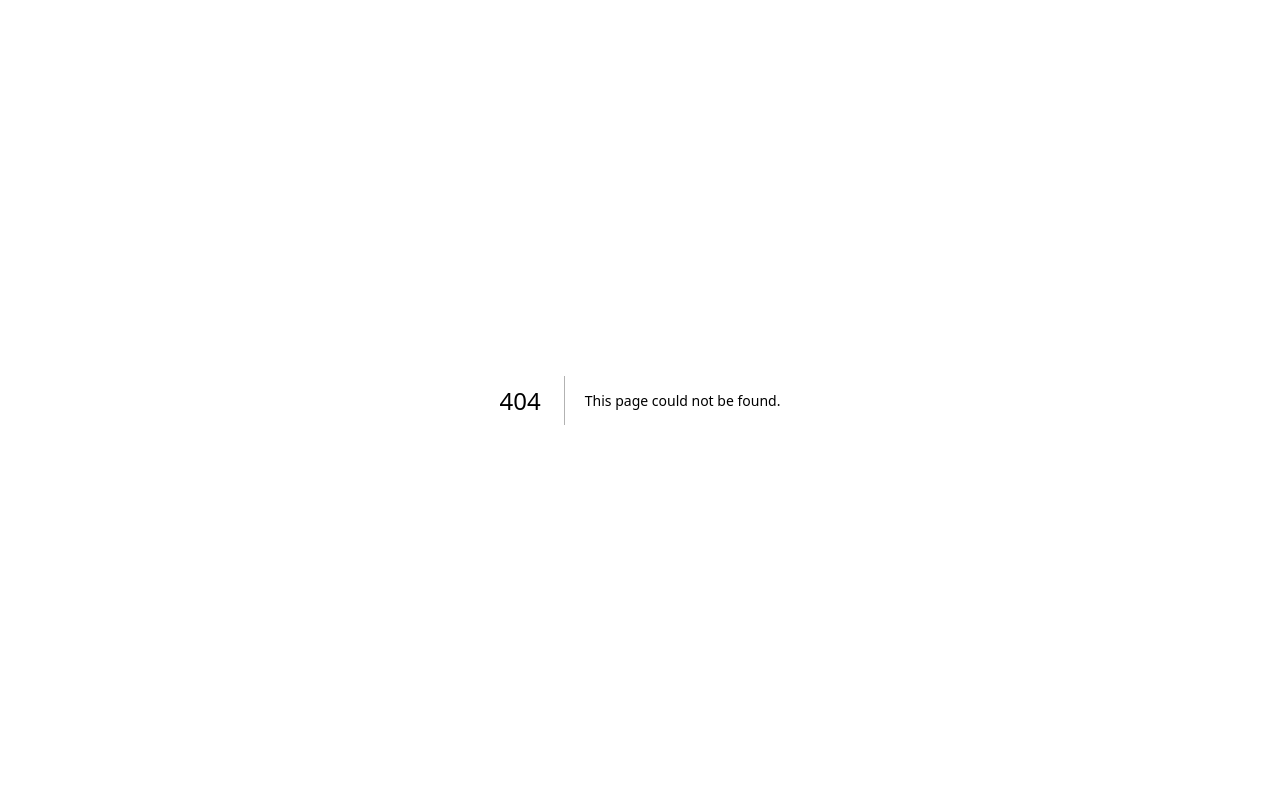
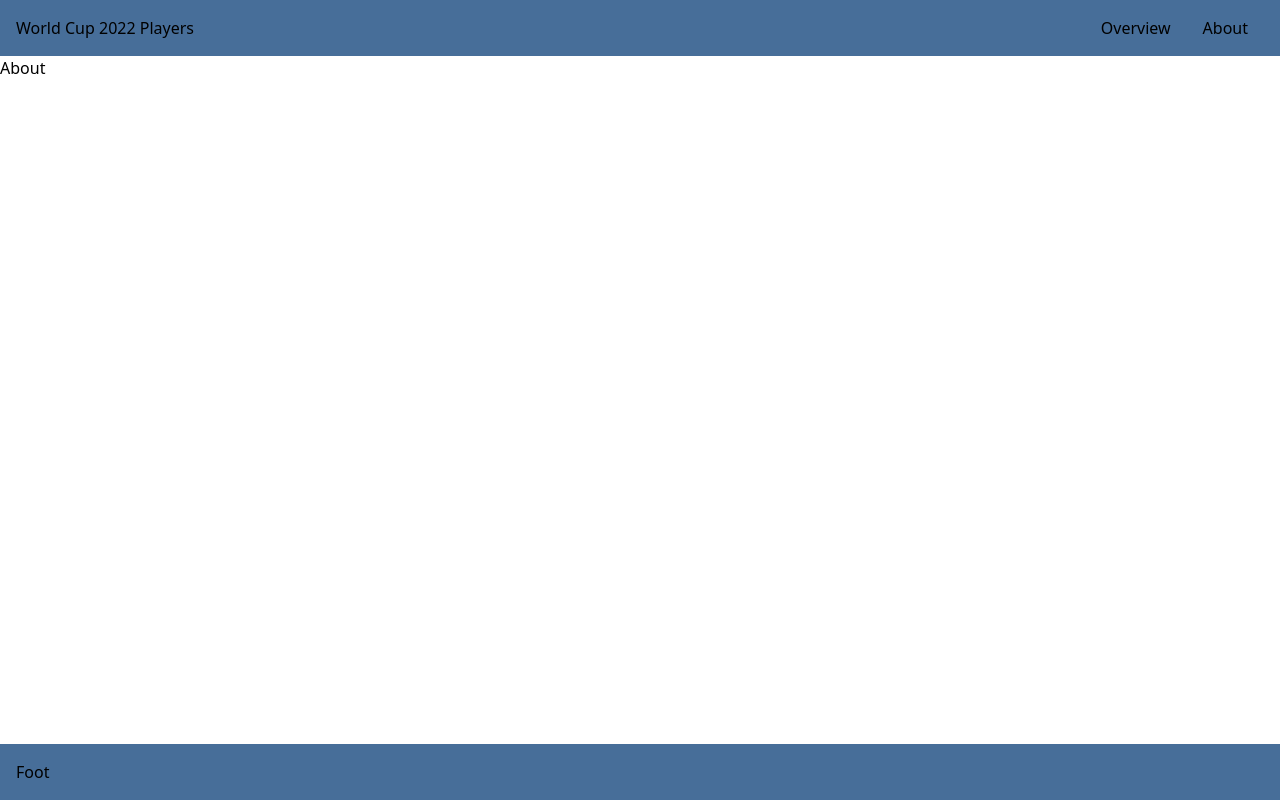
Before and after one commit to wesngu28/world-cup-players, a Next.js app: page /about in a window 1280 px wide. Before the commit this address had no page. Built offline with nearby package versions, Linux system fonts and the light colour scheme.

Commit message:
initial template, why the attribution so ugly

```diff
--- /dev/null
+++ b/app/about/page.tsx
@@ -0,0 +1,5 @@
+export default function About() {
+  return(
+    <p>About</p>
+  )
+}
--- a/app/globals.css
+++ b/app/globals.css
@@ -1,3 +1,15 @@
 @tailwind base;
 @tailwind components;
 @tailwind utilities;
+
+.mapboxgl-ctrl-attrib {
+  font-size: 12px;
+  color: white;
+}
+
+.mapboxgl-control-container {
+  position: relative;
+  bottom: 4rem;
+  margin-right: 1rem;
+  float: right;
+}
--- a/app/layout.tsx
+++ b/app/layout.tsx
@@ -1,18 +1,26 @@
-import './globals.css'
+import Footer from "../components/Footer";
+import Header from "../components/Header";
+import "./globals.css";
 
 export default function RootLayout({
   children,
 }: {
-  children: React.ReactNode
+  children: React.ReactNode;
 }) {
   return (
     <html lang="en">
-      {/*
-        <head /> will contain the components returned by the nearest parent
-        head.tsx. Find out more at https://beta.nextjs.org/docs/api-reference/file-conventions/head
-      */}
       <head />
-      <body>{children}</body>
+      <body>
+        <div className="min-h-screen">
+          <div className="flex-shrink-0">
+            <Header />
+          </div>
+          <div className="min-h-[calc(100vh-7rem)] flex-1">{children}</div>
+          <div className="flex-shrink-0">
+            <Footer />
+          </div>
+        </div>
+      </body>
     </html>
-  )
+  );
 }
--- a/app/page.tsx
+++ b/app/page.tsx
@@ -1,7 +1,9 @@
 import Image from 'next/image'
+import Header from '../components/Header'
+import Maps from '../components/Map'
 
 export default function Home() {
   return (
-    <p>Hello</p>
+    <Maps />
   )
 }
--- /dev/null
+++ b/components/Footer.tsx
@@ -0,0 +1,7 @@
+export default function Footer() {
+  return(
+    <footer className={"p-4 bg-[#476e99] h-14"}>
+      Foot
+    </footer>
+  )
+}
--- /dev/null
+++ b/components/Header.tsx
@@ -0,0 +1,10 @@
+import Navbar from "./Navbar";
+
+export default function Header() {
+  return(
+    <header className={"flex justify-between p-4 bg-[#476e99] h-14"}>
+      World Cup 2022 Players
+      <Navbar />
+    </header>
+  )
+}
--- /dev/null
+++ b/components/Map.tsx
@@ -0,0 +1,18 @@
+'use client'
+
+import Map, { AttributionControl } from 'react-map-gl'
+
+export default function Maps() {
+  return (
+    <div className="h-[calc(100vh-7rem)] w-full">
+    <Map
+      initialViewState={{
+        zoom: 2,
+      }}
+      mapStyle="mapbox://styles/mapbox/dark-v10"
+      mapboxAccessToken={process.env.NEXT_PUBLIC_MAPBOX}
+    >
+    </Map>
+    </div>
+  );
+}
--- /dev/null
+++ b/components/Navbar.tsx
@@ -0,0 +1,8 @@
+export default function Navbar() {
+  return(
+    <nav>
+      <a className={"p-4"} href="/">Overview</a>
+      <a className={"p-4"} href="/about">About</a>
+    </nav>
+  )
+}
--- a/tailwind.config.js
+++ b/tailwind.config.js
@@ -1,6 +1,7 @@
 /** @type {import('tailwindcss').Config} */
 module.exports = {
   content: [
+    "./app/**/*.{js,ts,jsx,tsx}",
     "./pages/**/*.{js,ts,jsx,tsx}",
     "./components/**/*.{js,ts,jsx,tsx}",
   ],
```
